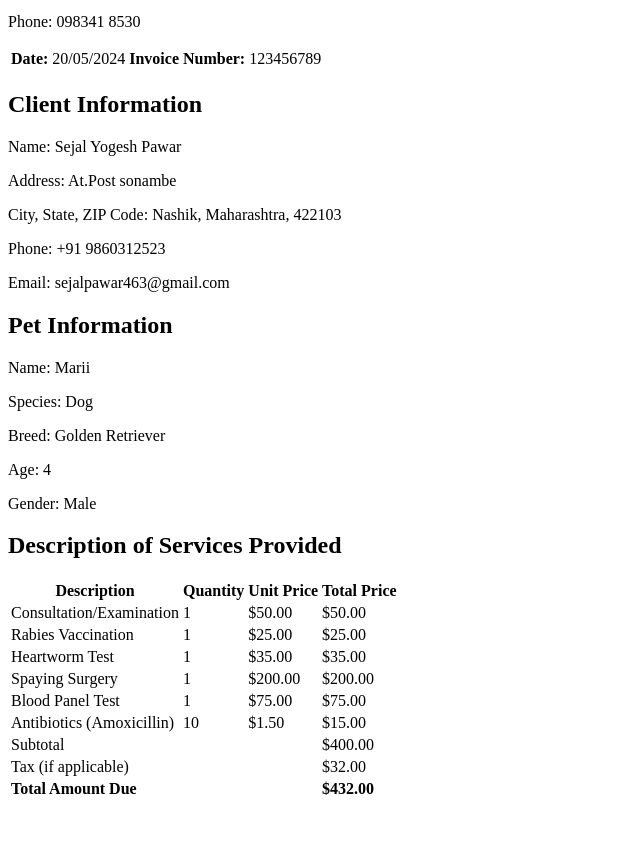
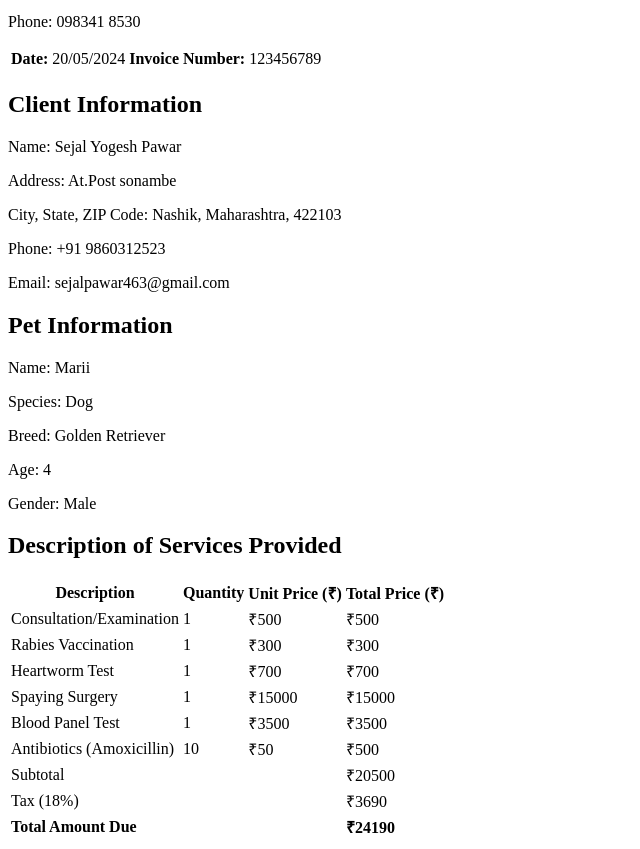
Before and after one commit to Sejall-pawar/icp-8-Assignment-21, a plain HTML site: page index.html in a window 1280 px wide. Shown: the part 101-950 px from the top of the page, without its empty margins (0-640 px from the left). Before the commit the page ends 910 px from the top, so only its background shows below. Drawn offline with Linux system fonts and the light colour scheme.

```diff
--- a/index.html
+++ b/index.html
@@ -46,60 +46,60 @@
           <tr>
               <th>Description</th>
               <th>Quantity</th>
-              <th>Unit Price</th>
-              <th>Total Price</th>
+              <th>Unit Price (₹)</th>
+              <th>Total Price (₹)</th>
           </tr>
       </thead>
       <tbody>
           <tr>
               <td>Consultation/Examination</td>
               <td>1</td>
-              <td>$50.00</td>
-              <td>$50.00</td>
+              <td>₹500</td>
+              <td>₹500</td>
           </tr>
           <tr>
               <td>Rabies Vaccination</td>
               <td>1</td>
-              <td>$25.00</td>
-              <td>$25.00</td>
+              <td>₹300</td>
+              <td>₹300</td>
           </tr>
           <tr>
               <td>Heartworm Test</td>
               <td>1</td>
-              <td>$35.00</td>
-              <td>$35.00</td>
+              <td>₹700</td>
+              <td>₹700</td>
           </tr>
           <tr>
               <td>Spaying Surgery</td>
               <td>1</td>
-              <td>$200.00</td>
-              <td>$200.00</td>
+              <td>₹15000</td>
+              <td>₹15000</td>
           </tr>
           <tr>
               <td>Blood Panel Test</td>
               <td>1</td>
-              <td>$75.00</td>
-              <td>$75.00</td>
+              <td>₹3500</td>
+              <td>₹3500</td>
           </tr>
           <tr>
               <td>Antibiotics (Amoxicillin)</td>
               <td>10</td>
-              <td>$1.50</td>
-              <td>$15.00</td>
+              <td>₹50</td>
+              <td>₹500</td>
           </tr>
       </tbody>
       <tfoot>
           <tr>
               <td colspan="3" class="total">Subtotal</td>
-              <td>$400.00</td>
+              <td>₹20500</td>
           </tr>
           <tr>
-              <td colspan="3" class="total">Tax (if applicable)</td>
-              <td>$32.00</td>
+              <td colspan="3" class="total">Tax (18%)</td>
+              <td>₹3690</td>
           </tr>
           <tr>
               <td colspan="3" class="total"><strong>Total Amount Due</strong></td>
-              <td><strong>$432.00</strong></td>
+              <td><strong>₹24190</strong></td>
           </tr>
       </tfoot>
   </table>
```
